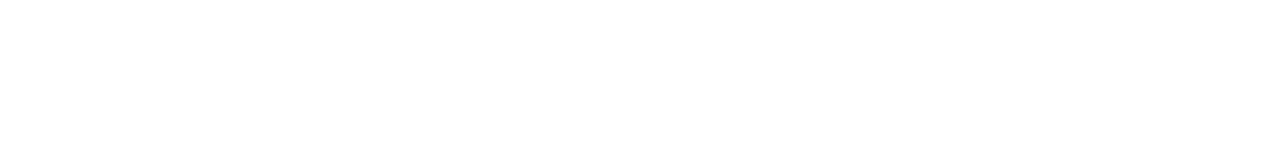
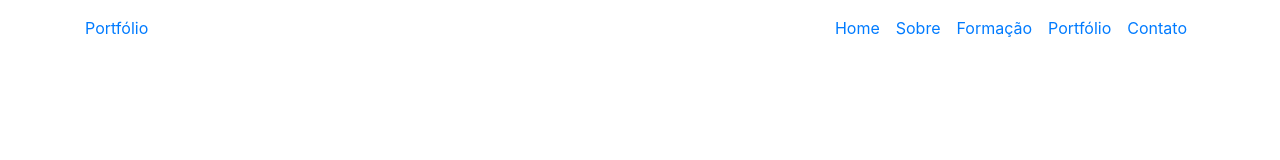
Before and after one commit to danielbarbozadasilva/my-portfolio, a plain HTML site: page index.html in a window 1280 px wide. Drawn offline with nearby package versions, Linux system fonts and the light colour scheme.

Commit message:
feature: introduce a navbar

```diff
--- a/index.html
+++ b/index.html
@@ -25,6 +25,38 @@
 </head>
 
 <body>
+    <nav class="navbar navbar-expand-lg atual">
+        <div class="container">
+
+            <a class="logo" href="#">Portfólio</a>
+
+            <button class="navbar-toggler" type="button" data-toggle="collapse" data-target="#navbarSupportedContent"
+                aria-controls="navbarSupportedContent" aria-expanded="false" aria-label="Toggle navigation">
+                <span class="icon-bar"><i class="fas fa-bars"></i></span>
+            </button>
+
+            <!-- navbar links -->
+            <div class="collapse navbar-collapse" id="navbarSupportedContent">
+                <ul class="navbar-nav ml-auto">
+                    <li class="nav-item">
+                        <a class="nav-link active" href="#" data-scroll-nav="0">Home</a>
+                    </li>
+                    <li class="nav-item">
+                        <a class="nav-link" href="#" data-scroll-nav="1">Sobre</a>
+                    </li>
+                    <li class="nav-item">
+                        <a class="nav-link" href="#" data-scroll-nav="2">Formação</a>
+                    </li>
+                    <li class="nav-item">
+                        <a class="nav-link" href="#" data-scroll-nav="3">Portfólio</a>
+                    </li>
+                    <li class="nav-item">
+                        <a class="nav-link" href="#" data-scroll-nav="4">Contato</a>
+                    </li>
+                </ul>
+            </div>
+        </div>
+    </nav>
 
     <script src="https://cdn.jsdelivr.net/npm/jquery@3.5.1/dist/jquery.min.js"></script>
     <script src="./js/bootstrap.min.js"></script>
```
